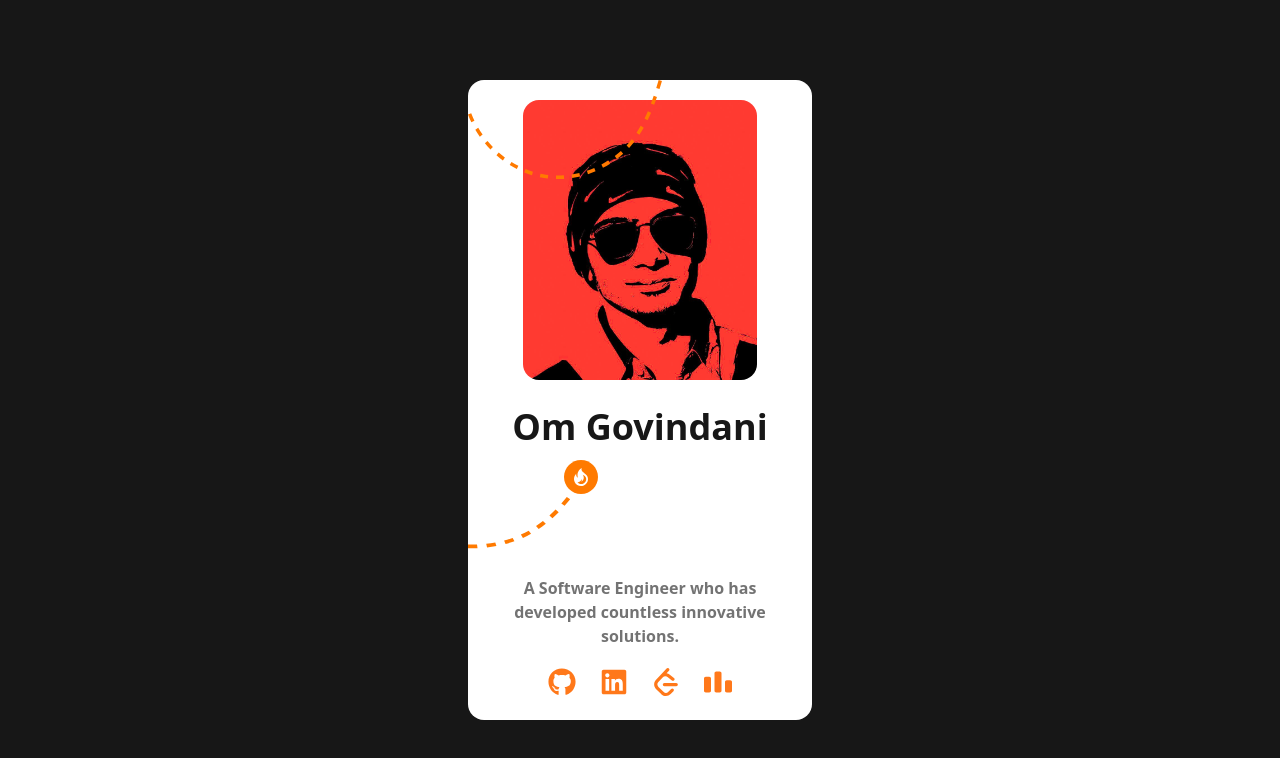
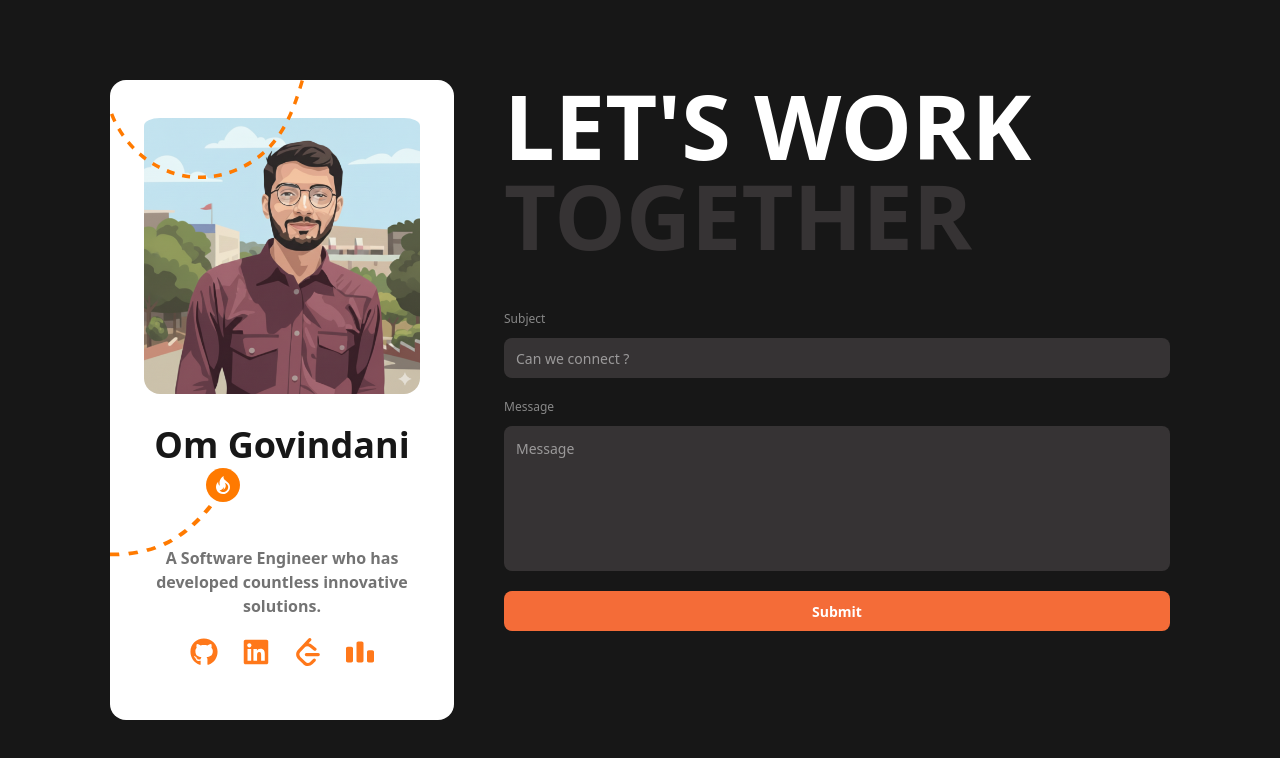
Before and after one commit to Om-Govindani/Portfolio, a React (Vite) app in the folder frontend/: page / in a window 1280 px wide. Shown: the top 758 px of the page. Built offline with nearby package versions, Linux system fonts and the light colour scheme.

Commit message:
Adding the ConnectionForm

```diff
--- a/frontend/index.html
+++ b/frontend/index.html
@@ -3,6 +3,9 @@
   <head>
     <meta charset="UTF-8" />
     <link rel="icon" type="image/jpeg" href="/Photo.jpg" />
+    <link rel="preconnect" href="https://fonts.googleapis.com">
+    <link rel="preconnect" href="https://fonts.gstatic.com" crossorigin="">
+    <link href="https://fonts.googleapis.com/css2?family=Poppins:ital,wght@0,100;0,200;0,300;0,400;0,500;0,600;0,700;0,800;0,900;1,100;1,200;1,300;1,400;1,500;1,600;1,700;1,800;1,900&amp;display=swap" rel="stylesheet">
     <meta name="viewport" content="width=device-width, initial-scale=1.0" />
     <title>Om Govindani</title>
   </head>
--- a/frontend/src/App.jsx
+++ b/frontend/src/App.jsx
@@ -1,12 +1,18 @@
 import { useState } from 'react'
 import StickyCard from './components/StickyCard'
+import ConnectionForm from './components/ConnectionForm'
 
 
 function App() {
 
   return (
-    <div className='bg-neutral-900 w-full h-screen py-6 flex items-center'>
-      <StickyCard />
+    <div className='bg-neutral-900 w-full h-full min-w-screen min-h-screen poppins flex items-center justify-center select-none'>
+      <div className='w-full max-w-189 lg:max-w-[1140px] items-center lg:items-start p-7.5 lg:p-10 bg-transparent h-fit flex flex-col lg:flex-row gap-[100px] lg:gap-[50px] '>
+        <div className='h-fit flex flex-row-reverse'><StickyCard /></div>
+        <div className='h-fit w-full flex flex-col gap-25 lg:gap-30'>
+          <ConnectionForm />
+        </div>
+      </div>
     </div>
   )
 }
--- /dev/null
+++ b/frontend/src/components/ConnectionForm.jsx
@@ -0,0 +1,37 @@
+export default function ConnectionForm(){
+    return(
+        <div className='h-fit w-full flex flex-col gap-12.5'>
+            <div className='w-full h-fit flex flex-col text-[50px] md:text-[90px] font-bold leading-[50px] md:leading-[90px] gap-0 text-center lg:text-left'>
+              <div className='text-white'>LET'S WORK</div>
+              <div className='text-[rgb(54,51,52)]'>TOGETHER</div>
+            </div>
+            <form className='flex flex-col w-full h-fit gap-5 text-[rgb(136,136,136)]'>
+                <div className="w-full">
+                    <div className="w-full flex-1 flex flex-col gap-2.5 text-[12px]">
+                        <div>Subject</div>
+                        <input id="subject"
+                            autoComplete="Subject"
+                            placeholder="Can we connect ?"
+                            className="w-full h-10 text-[14px] rounded-lg bg-[rgb(54,51,52)] text-white p-3 outline-none focus:ring focus:ring-[rgb(244 , 108 , 56)] disabled:cursor-not-allowed"
+                            type="text"
+                            name="subject"
+                        />
+                    </div>
+                </div>
+                <div className="w-full">
+                    <div className="w-full flex-1 flex flex-col gap-2.5 text-[12px]">
+                        <div>Message</div>
+                        <textarea id="Message"
+                            autoComplete="Message"
+                            placeholder="Message"
+                            className="w-full min-h-[145px] text-[14px] rounded-lg bg-[rgb(54,51,52)] text-white p-3 outline-none focus:ring focus:ring-[rgb(244 , 108 , 56)] disabled:cursor-not-allowed resize-none"
+                            type="text"
+                            name="Message"
+                        ></textarea>
+                    </div>
+                </div>
+                <button type="submit" class="w-full h-10 bg-[rgb(244,108,56)] rounded-lg text-white flex items-center justify-center text-[14px] font-semibold hover:bg-[rgb(222,98,49)] hover:cursor-pointer disabled:cursor-not-allowed">Submit</button>
+            </form>
+        </div>
+    )
+}
--- a/frontend/src/components/StickyCard.jsx
+++ b/frontend/src/components/StickyCard.jsx
@@ -8,12 +8,12 @@ import { SiCodeforces } from "react-icons/si";
 
 export default function StickyCard(){
     return(
-        <div className="relative lg:h-160 lg:w-86 md:w-195.25 md:h-135 sm:w-120 sm:h-115.25 w-120 h-115.25 bg-white rounded-2xl mx-auto overflow-hidden ease-in-out transition-all duration-300">
+        <div className="relative lg:h-160 lg:w-86 md:w-195.25 md:h-135 sm:w-120 sm:h-115.25 w-120 h-115.25 bg-white rounded-2xl overflow-hidden ease-in-out transition-all duration-300">
             <img src={joint2} alt="joint2" className='absolute lg:top-0 lg:left-0 md:left-32 md:-top-8 sm:left-2 sm:-top-6 left-2 -top-6 w-48.5 h-25' />
-            <img src={joint1} alt="joint1" className='absolute lg:bottom-35 lg:-left-35 md:bottom-16 md:-left-32 sm:-left-50 sm:bottom-43 -left-50 bottom-43 w-67.5 h-41.5 ' />
-            <div className='w-full h-full flex-col ease-in-out transition-all duration-300'>
-                <div className='w-full h-1/2 lg:h-1/2 md:h-3/5 p-4 flex items-center'>
-                    <img src={Photo} alt='photo' className='h-50 sm:h-50 md:h-70 mx-auto rounded-2xl ease-in-out transition-all duration-300'/>
+            <img src={joint1} alt="joint1" className='absolute lg:bottom-33 lg:-left-35 md:bottom-16 md:-left-32 sm:-left-50 sm:bottom-43 -left-50 bottom-43 w-67.5 h-41.5 ' />
+            <div className='w-full h-full flex flex-col items-center ease-in-out transition-all duration-300 py-7.5 px-5 gap-6'>
+                <div className='w-full h-1/2 lg:h-1/2 md:h-3/5 flex items-center'>
+                    <img src={Photo} alt='photo' className='h-[210px] pt-2 sm:h-50 md:h-71 mx-auto rounded-2xl ease-in-out transition-all duration-300'/>
                 </div>
                 <div className='w-full h-1/2 lg:h-1/2 md:h-2/5 px-5 pb-6 flex flex-col lg:justify-between'>
                     <h1 className='w-full h-18 font-bold font-sans text-neutral-900 text-[36px] text-center'>Om Govindani</h1>
```
Also changed, not shown: frontend/src/assets/Photo.jpg.
